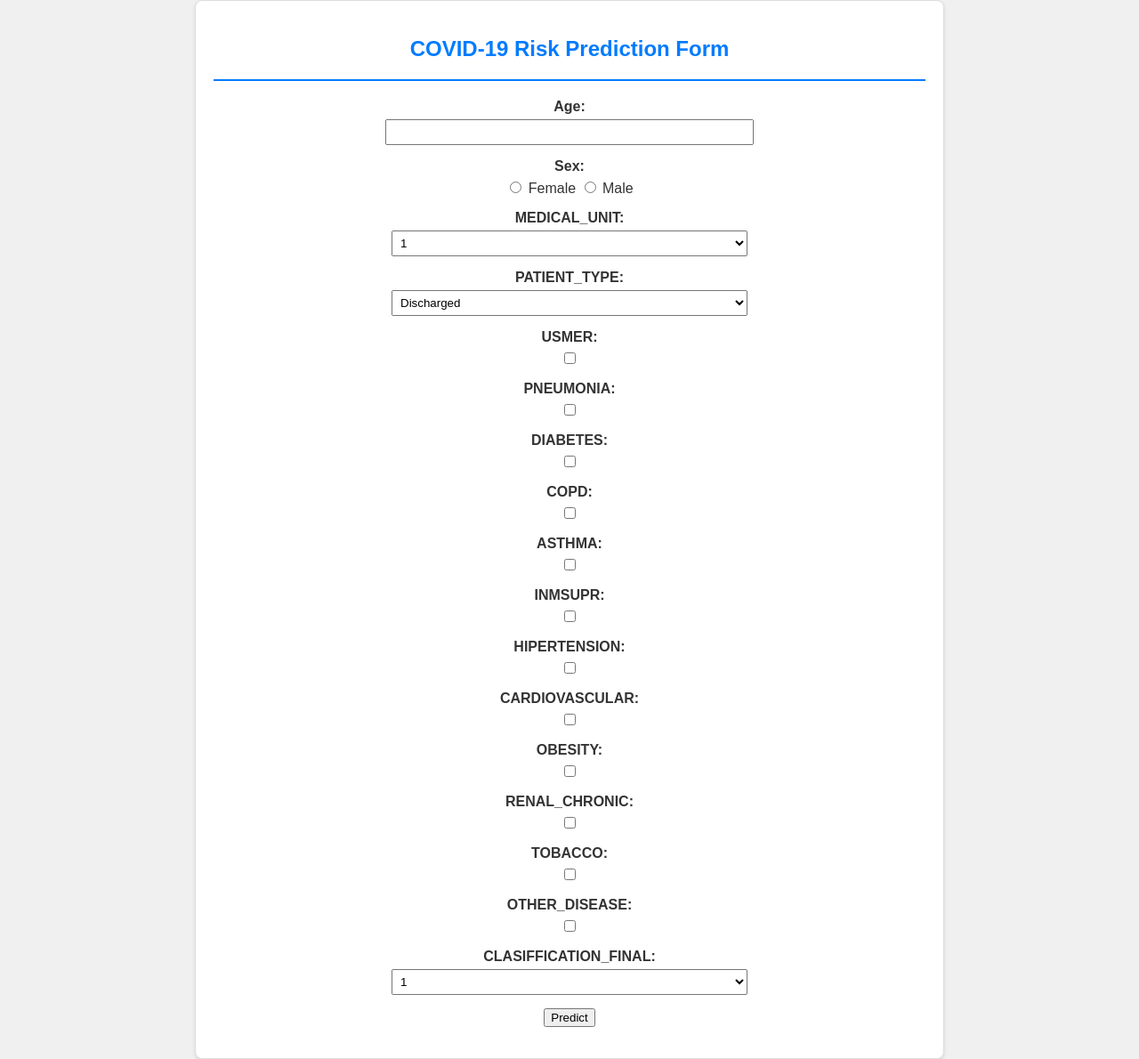
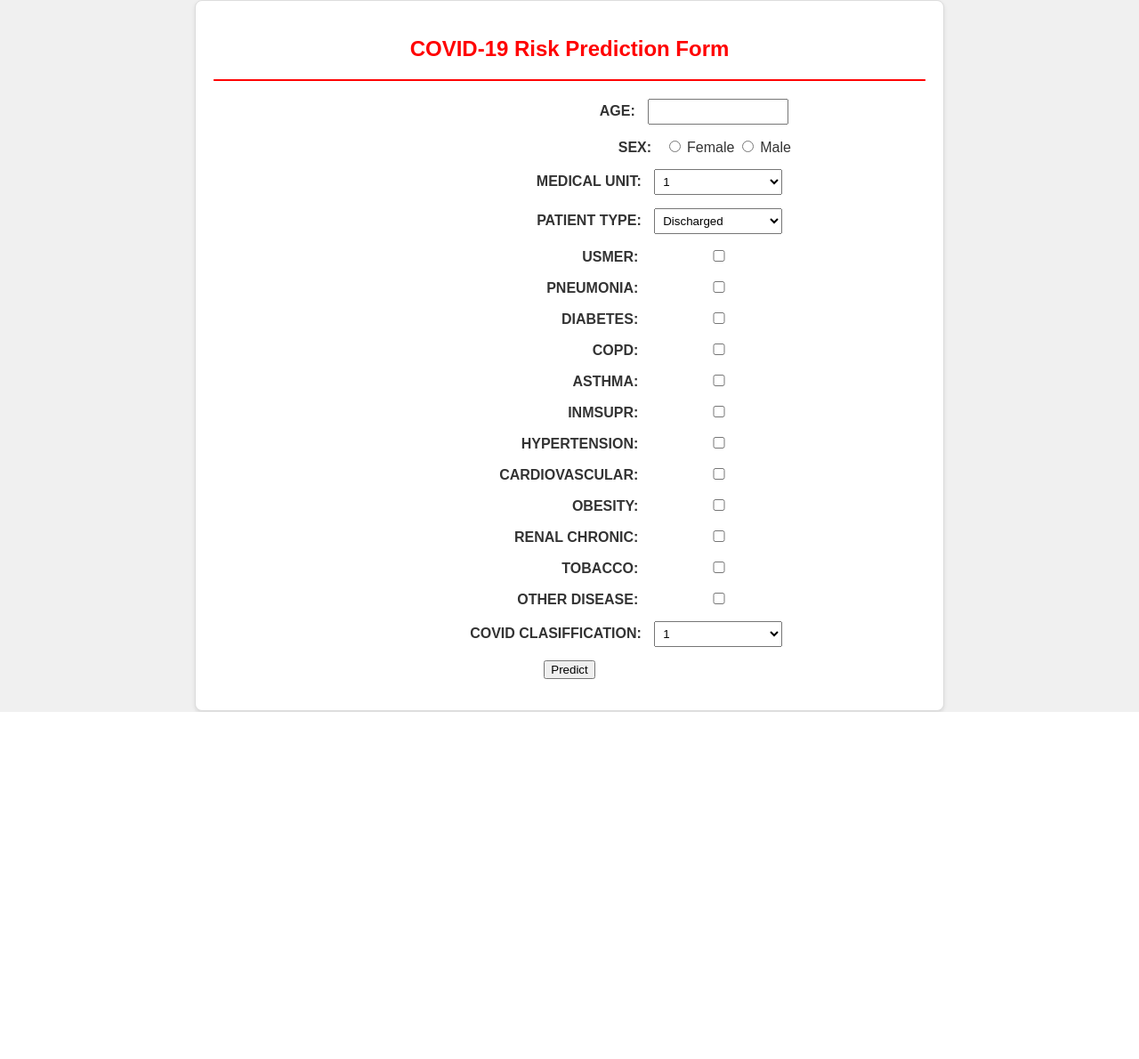
Before and after one commit to nghiapham1224/cds303_final_project, a Flask app: page /predict in a window 1280 px wide. Shown: the whole page at 89% size. After the commit the page ends 800 px from the top, so only its background shows below. Run offline with Flask 3, Linux system fonts and the light colour scheme; parts of the project's set-up code (start-up, migrations or seed data) failed here and were passed over.

Commit message:
fix predict page format

```diff
--- a/templates/predict.html
+++ b/templates/predict.html
@@ -21,35 +21,51 @@
             box-shadow: 0 2px 4px rgba(0, 0, 0, 0.1);
         }
         h2 {
-            color: #007BFF;
+            color: RED;
         }
         form {
-            border-top: 2px solid #007BFF;
+            border-top: 2px solid RED;
             padding-top: 20px;
         }
         form div {
             margin-bottom: 15px;
         }
-        label {
-            display: block;
-            margin-bottom: 5px;
+        /* Add CSS class for labels */
+        .input-label {
+            display: inline-block;
+            width: 40%;
+            margin-right: 10px;
             font-weight: bold;
+            text-align: right;
         }
-        input[type="number"],
-        select {
-            width: 50%; /* Reduce the width to make it smaller */
-            padding: 5px; /* Reduce padding for smaller elements */
-            margin: 0 auto; /* Center elements */
+        /* Add CSS class for input fields */
+        .input-field {
+            display: inline-block;
+            width: 18%;
+            padding: 5px;
+        }
+        /* Add CSS class for Sex options */
+        .sex-options {
+            display: inline-block;
+            width: auto;
+            margin-bottom: -2px;
+            text-align: left;
+        }
+        /* Style for radio inputs within Sex options */
+        .sex-options label {
+            display: inline-block;
+            margin-right: -21px; /* Adjust the margin as needed to control spacing */
+            cursor: pointer;
         }
         button {
-            width: 50%; /* Reduce the width of the button */
+            width: 50%;
             background-color: #007BFF;
             color: #fff;
             border: none;
             font-size: 16px;
             cursor: pointer;
             transition: background-color 0.3s;
-            margin: 0 auto; /* Center the button */
+            margin: 0 auto;
         }
         button:hover {
             background-color: #0056b3;
@@ -105,21 +121,27 @@
         <h2>COVID-19 Risk Prediction Form</h2>
         <form action="/predict" method="POST" onsubmit="updateForm()">
             <div>
-                <label for="AGE">Age:</label>
-                <input type="number" id="AGE" name="AGE" required>
+                <label for="AGE" class="input-label">AGE:</label>
+                <input type="number" id="AGE" name="AGE" required class="input-field">
             </div>
             <div>
-                <label>Sex:</label>
-                <input type="radio" id="female" name="SEX" value="1" onclick="updateSexAndPregnant()" required> Female
-                <input type="radio" id="male" name="SEX" value="2" onclick="updateSexAndPregnant()"> Male
+                <label class="input-label">SEX:</label>
+                <div class="sex-options">
+                    <label>
+                        <input type="radio" id="female" name="SEX" value="1" onclick="updateSexAndPregnant()" required> Female
+                    </label>
+                    <label style="margin-left: 20px;"> <!-- Adjust margin as needed -->
+                        <input type="radio" id="male" name="SEX" value="2" onclick="updateSexAndPregnant()"> Male
+                    </label>
+                </div>
             </div>
             <div id="pregnantSection" style="display: none;">
-                <label>Pregnant:</label>
-                <input type="checkbox" id="PREGNANT" name="PREGNANT" value="1">
+                <label for="PREGNANT" class="input-label">PREGNANT:</label>
+                <input type="checkbox" id="PREGNANT" name="PREGNANT" value="1" class="input-field">
             </div>
             <div>
-                <label for="MEDICAL_UNIT">MEDICAL_UNIT:</label>
-                <select id="MEDICAL_UNIT" name="MEDICAL_UNIT">
+                <label for="MEDICAL_UNIT" class="input-label">MEDICAL UNIT:</label>
+                <select id="MEDICAL_UNIT" name="MEDICAL_UNIT" class="input-field">
                     <script>
                         for (var i = 1; i <= 13; i++) {
                             document.write('<option value="' + i + '">' + i + '</option>');
@@ -128,63 +150,63 @@
                 </select>
             </div>
             <div>
-                <label for="PATIENT_TYPE">PATIENT_TYPE:</label>
-                <select id="PATIENT_TYPE" name="PATIENT_TYPE">
+                <label for="PATIENT_TYPE" class="input-label">PATIENT TYPE:</label>
+                <select id="PATIENT_TYPE" name="PATIENT_TYPE" class="input-field">
                     <option value="1">Discharged</option>
                     <option value="2">Hospitalized</option>
                 </select>
             </div>
             <div>
-                <label for="USMER">USMER:</label>
-                <input type="checkbox" id="USMER" name="USMER" value="1">
+                <label for="USMER" class="input-label">USMER:</label>
+                <input type="checkbox" id="USMER" name="USMER" value="1" class="input-field">
             </div>
             <div>
-                <label>PNEUMONIA:</label>
-                <input type="checkbox" id="PNEUMONIA" name="PNEUMONIA" value="1">
+                <label class="input-label">PNEUMONIA:</label>
+                <input type="checkbox" id="PNEUMONIA" name="PNEUMONIA" value="1" class="input-field">
             </div>
             <div>
-                <label>DIABETES:</label>
-                <input type="checkbox" id="DIABETES" name="DIABETES" value="1">
+                <label class="input-label">DIABETES:</label>
+                <input type="checkbox" id="DIABETES" name="DIABETES" value="1" class="input-field">
             </div>
             <div>
-                <label>COPD:</label>
-                <input type="checkbox" id="COPD" name="COPD" value="1">
+                <label class="input-label">COPD:</label>
+                <input type="checkbox" id="COPD" name="COPD" value="1" class="input-field">
             </div>
             <div>
-                <label>ASTHMA:</label>
-                <input type="checkbox" id="ASTHMA" name="ASTHMA" value="1">
+                <label class="input-label">ASTHMA:</label>
+                <input type="checkbox" id="ASTHMA" name="ASTHMA" value="1" class="input-field">
             </div>
             <div>
-                <label>INMSUPR:</label>
-                <input type="checkbox" id="INMSUPR" name="INMSUPR" value="1">
+                <label class="input-label">INMSUPR:</label>
+                <input type="checkbox" id="INMSUPR" name="INMSUPR" value="1" class="input-field">
             </div>
             <div>
-                <label>HIPERTENSION:</label>
-                <input type="checkbox" id="HIPERTENSION" name="HIPERTENSION" value="1">
+                <label class="input-label">HYPERTENSION:</label>
+                <input type="checkbox" id="HIPERTENSION" name="HIPERTENSION" value="1" class="input-field">
             </div>
             <div>
-                <label>CARDIOVASCULAR:</label>
-                <input type="checkbox" id="CARDIOVASCULAR" name="CARDIOVASCULAR" value="1">
+                <label class="input-label">CARDIOVASCULAR:</label>
+                <input type="checkbox" id="CARDIOVASCULAR" name="CARDIOVASCULAR" value="1" class="input-field">
             </div>
             <div>
-                <label>OBESITY:</label>
-                <input type="checkbox" id="OBESITY" name="OBESITY" value="1">
+                <label class="input-label">OBESITY:</label>
+                <input type="checkbox" id="OBESITY" name="OBESITY" value="1" class="input-field">
             </div>
             <div>
-                <label>RENAL_CHRONIC:</label>
-                <input type="checkbox" id="RENAL_CHRONIC" name="RENAL_CHRONIC" value="1">
+                <label class="input-label">RENAL CHRONIC:</label>
+                <input type="checkbox" id="RENAL_CHRONIC" name="RENAL_CHRONIC" value="1" class="input-field">
             </div>
             <div>
-                <label>TOBACCO:</label>
-                <input type="checkbox" id="TOBACCO" name="TOBACCO" value="1">
+                <label class="input-label">TOBACCO:</label>
+                <input type="checkbox" id="TOBACCO" name="TOBACCO" value="1" class="input-field">
             </div>
             <div>
-                <label>OTHER_DISEASE:</label>
-                <input type="checkbox" id="OTHER_DISEASE" name="OTHER_DISEASE" value="1">
+                <label class="input-label">OTHER DISEASE:</label>
+                <input type="checkbox" id="OTHER_DISEASE" name="OTHER_DISEASE" value="1" class="input-field">
             </div>
             <div>
-                <label for="CLASIFFICATION_FINAL">CLASIFFICATION_FINAL:</label>
-                <select id="CLASIFFICATION_FINAL" name="CLASIFFICATION_FINAL" onchange="updateCovidStatus()">
+                <label for="CLASIFFICATION_FINAL" class="input-label">COVID CLASIFFICATION:</label>
+                <select id="CLASIFFICATION_FINAL" name="CLASIFFICATION_FINAL" onchange="updateCovidStatus()" class="input-field">
                     <option value="1">1</option>
                     <option value="2">2</option>
                     <option value="3">3</option>
```
